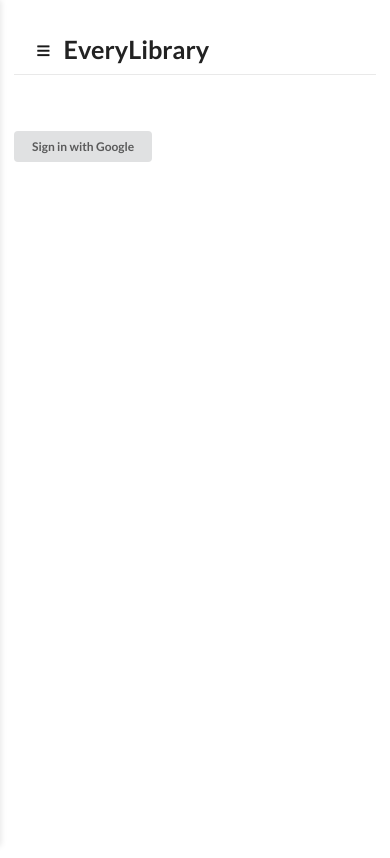
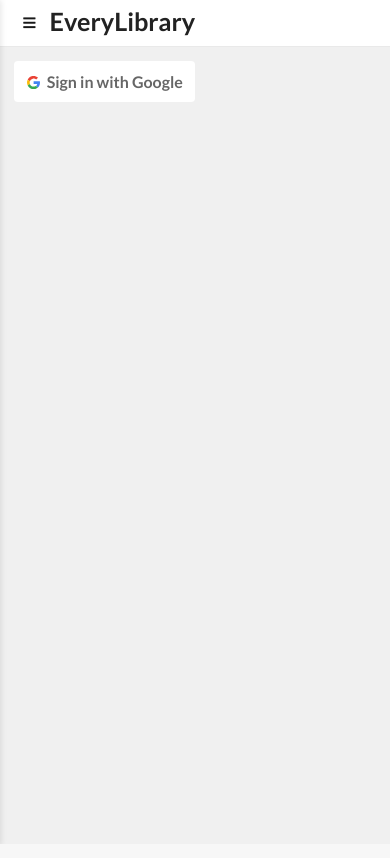
Before and after one commit to vikramdurai/django-library-tracker, a Django app: template templates/unlogged_home.html in a window 390 px wide. Run offline with Django 3.2, Linux system fonts and the light colour scheme; the template is opened without the code that fills it, so the values that code supplies are empty; parts of the project's set-up code (start-up, migrations or seed data) failed here and were passed over; some libraries are stand-ins or nearby versions.

Commit message:
v13; made more mobile friendly; SIKE THAT'S THE WRONG NUMBER

```diff
--- a/books/forms.py
+++ b/books/forms.py
@@ -11,9 +11,9 @@
 
 class CheckoutForm(forms.Form):
     book = forms.CharField(label="Book to borrow", max_length=255,
-                           widget=forms.TextInput(attrs={"class": "prompt", "placeholder": "Book to borrow"}))
+                           widget=forms.TextInput(attrs={"class": "prompt", "placeholder": "Look up the book"}))
     user = forms.CharField(label="User", max_length=255,
-                           widget=forms.TextInput(attrs={"class": "prompt", "placeholder": "User to borrow from"}))
+                           widget=forms.TextInput(attrs={"class": "prompt", "placeholder": "Borrower"}))
     acc = forms.CharField(label="", max_length=255, widget=forms.HiddenInput())
 
 
--- a/templates/base.html
+++ b/templates/base.html
@@ -7,6 +7,10 @@
     <script src="https://cdnjs.cloudflare.com/ajax/libs/velocity/1.2.2/velocity.min.js"></script>
     <script src="https://cdnjs.cloudflare.com/ajax/libs/velocity/1.2.2/velocity.ui.min.js"></script>
     <style>
+        body {
+            background: #f0f0f0;
+        }
+
         #navSidebar {
             background: #fff;
             width: 256px;
@@ -25,21 +29,19 @@
 </head>
 
 <body>
-    <div class="ui container main">
+    <div class="ui main" style="margin:0px;">
         <div class="ui stackable grid">
-            <div class="ui sixteen wide column" class="sad">
-                <div class="ui text fluid menu" style="margin:0em;padding-top:0.5em;padding-bottom:0.5em;border-bottom:1px solid #e9e9e9;">
-                    <a style="margin-left:1em;" id="hamburger-link" class="item"><i class="bars icon" style="color:#000;"></i></a>
+            <div class="ui text fluid menu" style="background:white;margin:0em;padding-top:1.5em;padding-bottom:0.5em;border-bottom:1px solid #e9e9e9;">
+                <a style="margin-left:0em;" id="hamburger-link" class="item"><i class="bars icon" style="color:#000;"></i></a>
 
-                    <a class="item" href="/" style="outline:none;display:inline-block;margin-right: 10px;text-align:center;padding-left:0;margin-left: 0px;padding-top: 0px;margin-top:2px;">
+                <a class="item" href="/" style="outline:none;display:inline-block;margin-right: 10px;text-align:center;padding-left:0;margin-left: 0px;padding-top: 0px;margin-top:2px;">
 
-                        <span style="display:inline-block;margin-top:0em;font-weight:800;font-family: 'lato';font-size:1.8em;color:#222;">EveryLibrary</span>
+                    <span style="display:inline-block;margin-top:0em;font-weight:800;font-family: 'lato';font-size:1.8em;color:#222;">EveryLibrary</span>
 
-                    </a>
-                </div>
+                </a>
 
             </div>
-            <div class="ui four wide column" id="sidebarui">
+            <div id="sidebarui">
                 <div class="show-on-mobile" style="width:100%;">
                     <nav id="navSidebar">
                         <div class="ui vertical fluid text menu" style="margin:0;margin-left:5%;">
@@ -54,7 +56,7 @@
                                 Borrowed books
                             </a>
                             <a href="{% url 'checkout' %}" class="item">
-                                Borrow a book
+                                Checkout a book
                             </a>
                             <a href="{% url 'newbook' %}" class="item">
                                 New book
--- a/templates/borrowed_books.html
+++ b/templates/borrowed_books.html
@@ -21,7 +21,7 @@
                 {% else %}
                 <td>{{ i.borrower }}</td>
                 {% endif %}
-                <td><a href="{% url 'checkin' i.book.publication.slug i.book.acc %}">Return</a></td>
+                <td><a href="{% url 'checkin' i.book.publication.slug i.book.acc %}">Checkin</a></td>
             </tr>
             {% endfor %}
         </tbody>
--- a/templates/unlogged_home.html
+++ b/templates/unlogged_home.html
@@ -1,4 +1,29 @@
 {% extends "base.html" %}
 {% block content %}
-<a class="ui tiny button" href="{% url 'social:begin' 'google-oauth2' %}">Sign in with Google</a>
+<style>
+    .google-button__icon {
+        display: inline-block;
+        vertical-align: top;
+        margin-right: 4px;
+        margin-top: 2px;
+        width: 13px;
+        height: 13px;
+        box-sizing: border-box;
+    }
+</style>
+<a class="ui icon large button google-button" style="background: white;border-radius: 4px;" href="{% url 'social:begin' 'google-oauth2' %}">
+    <span class="google-button__icon">
+        <svg viewBox="0 0 366 372" xmlns="http://www.w3.org/2000/svg">
+            <path d="M125.9 10.2c40.2-13.9 85.3-13.6 125.3 1.1 22.2 8.2 42.5 21 59.9 37.1-5.8 6.3-12.1 12.2-18.1 18.3l-34.2 34.2c-11.3-10.8-25.1-19-40.1-23.6-17.6-5.3-36.6-6.1-54.6-2.2-21 4.5-40.5 15.5-55.6 30.9-12.2 12.3-21.4 27.5-27 43.9-20.3-15.8-40.6-31.5-61-47.3 21.5-43 60.1-76.9 105.4-92.4z"
+                id="Shape" fill="#EA4335"></path>
+            <path d="M20.6 102.4c20.3 15.8 40.6 31.5 61 47.3-8 23.3-8 49.2 0 72.4-20.3 15.8-40.6 31.6-60.9 47.3C1.9 232.7-3.8 189.6 4.4 149.2c3.3-16.2 8.7-32 16.2-46.8z"
+                id="Shape" fill="#FBBC05"></path>
+            <path d="M361.7 151.1c5.8 32.7 4.5 66.8-4.7 98.8-8.5 29.3-24.6 56.5-47.1 77.2l-59.1-45.9c19.5-13.1 33.3-34.3 37.2-57.5H186.6c.1-24.2.1-48.4.1-72.6h175z"
+                id="Shape" fill="#4285F4"></path>
+            <path d="M81.4 222.2c7.8 22.9 22.8 43.2 42.6 57.1 12.4 8.7 26.6 14.9 41.4 17.9 14.6 3 29.7 2.6 44.4.1 14.6-2.6 28.7-7.9 41-16.2l59.1 45.9c-21.3 19.7-48 33.1-76.2 39.6-31.2 7.1-64.2 7.3-95.2-1-24.6-6.5-47.7-18.2-67.6-34.1-20.9-16.6-38.3-38-50.4-62 20.3-15.7 40.6-31.5 60.9-47.3z"
+                fill="#34A853"></path>
+        </svg>
+    </span>
+    <span class="google-button__text">Sign in with Google</span>
+</a>
 {% endblock %}
```
Also changed, not shown: books/views.py (+9 -2 lines), templates/checkout.html (+9 -2 lines).
